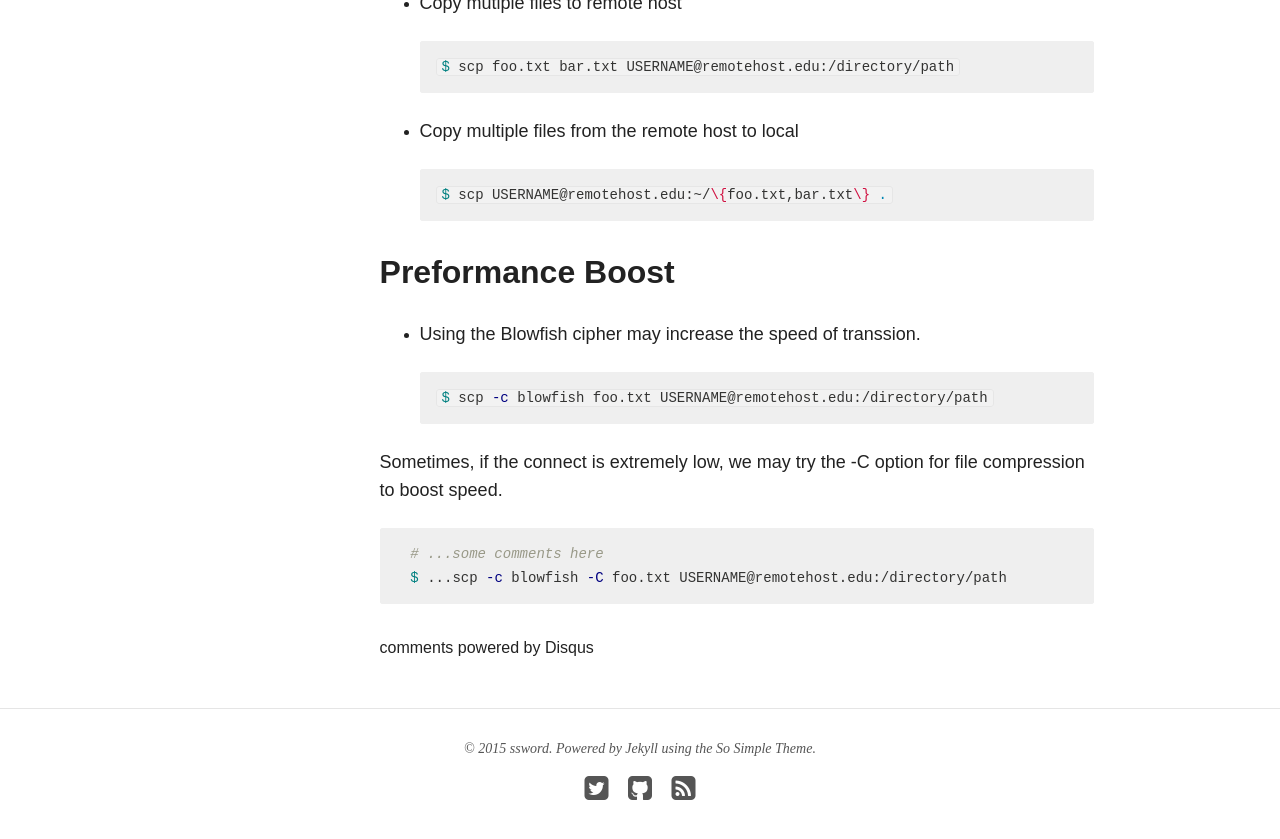
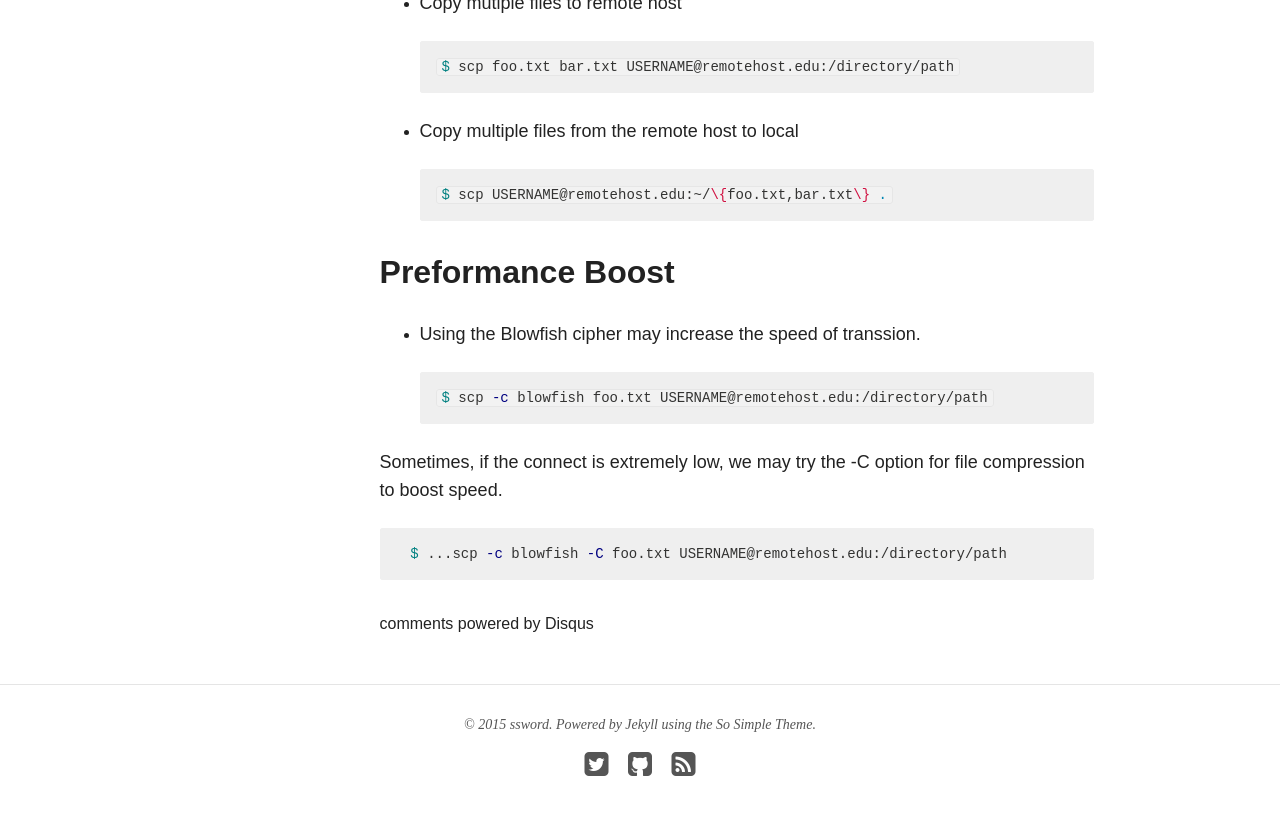
Before and after one commit to ssword/ssword.github.io, a Jekyll site: the page built from _posts/articles/2015-12-01-example-for-scp.md, in a window 1280 px wide and 900 px high, scrolled down 1405 px. Shown: the top 839 px of the window. Built offline with Jekyll 4.4.1, drawn with Linux system fonts in a browser that asks for light colours; nearby versions of some CDN libraries; comment, search, counter and statistics services are not loaded.

````diff
--- a/_posts/articles/2015-12-01-example-for-scp.md
+++ b/_posts/articles/2015-12-01-example-for-scp.md
@@ -66,6 +66,5 @@
 Sometimes, if the connect is extremely low, we may try the -C option for file compression to boost speed.
 
   ```shell
-  # ...some comments here
   $ ...scp -c blowfish -C foo.txt USERNAME@remotehost.edu:/directory/path
   ```
````
